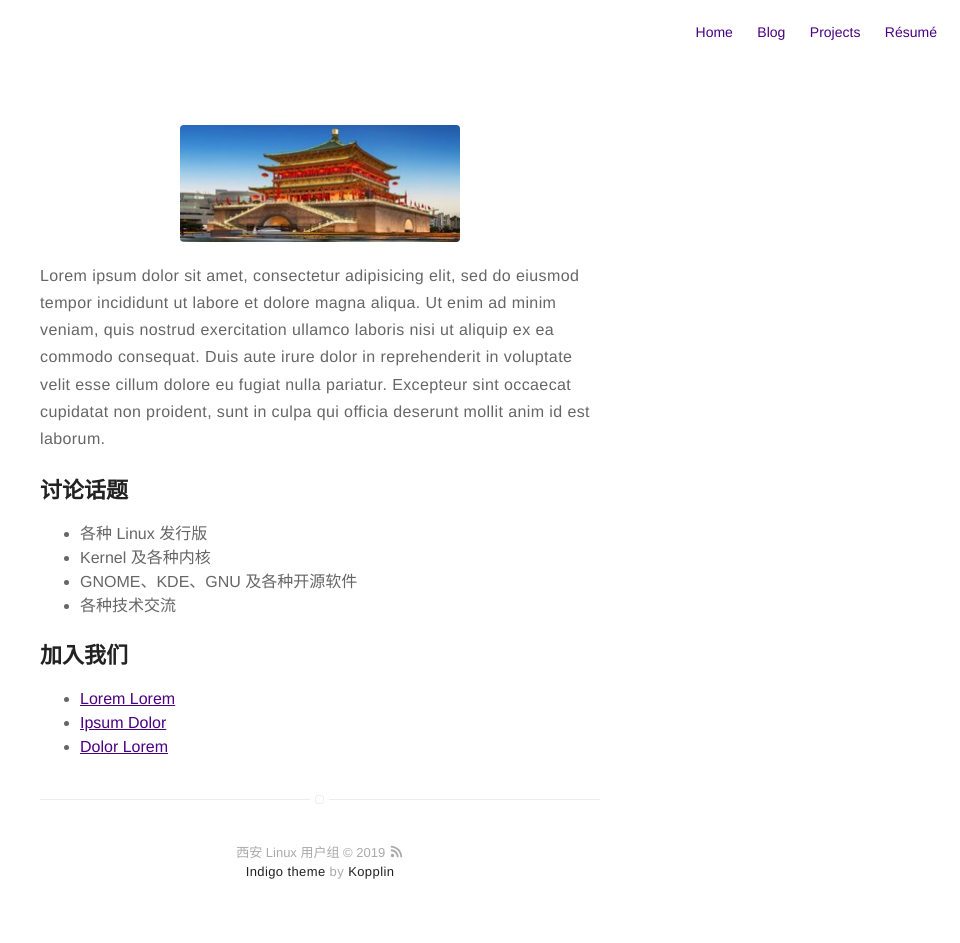
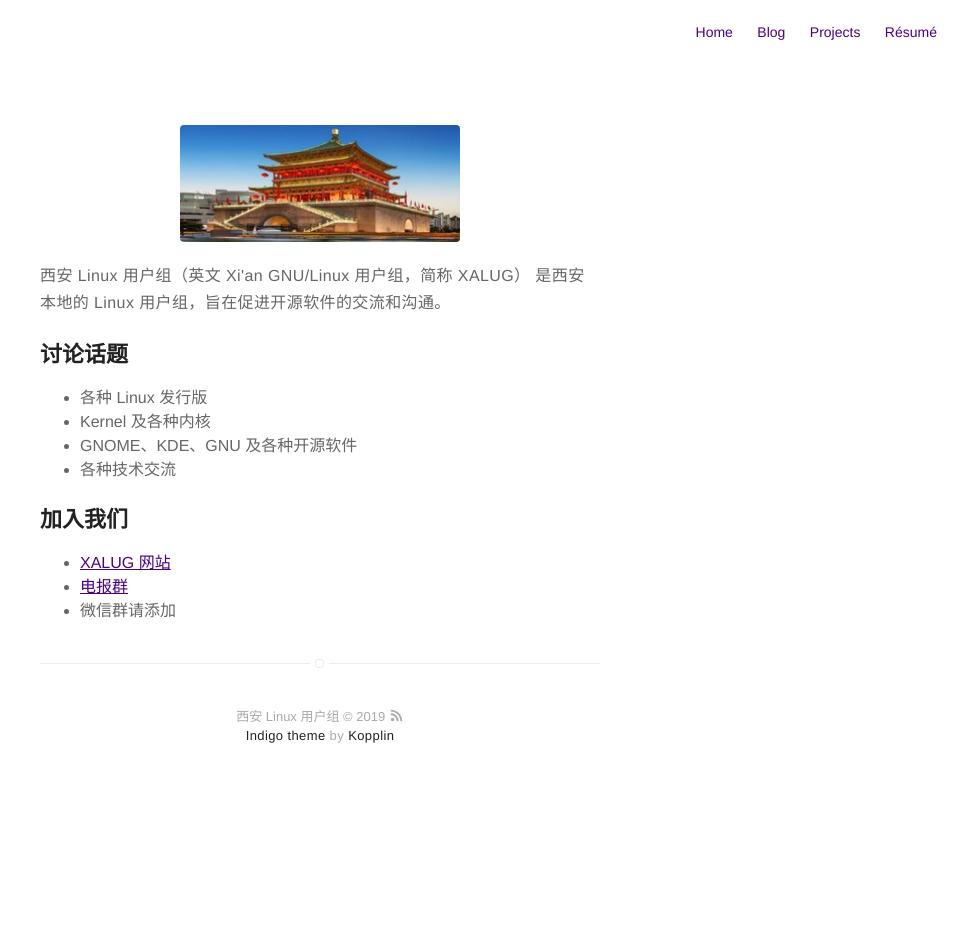
Before and after one commit to LinuxStory/xalug, a Jekyll site: the page built from about.md, in a window 1280 px wide. Shown: the whole page, without its empty margins (320-1280 px from the left). Built offline with Jekyll 4.4.1, drawn with Linux system fonts in a browser that asks for light colours; after the commit the page ends 900 px from its top, so only the background shows below that.

Commit message:
Update about.md

```diff
--- a/about.md
+++ b/about.md
@@ -4,12 +4,7 @@ layout: page
 ---
 ![Profile Image]({{ site.url }}/{{ site.picture }})
 
-<p>Lorem ipsum dolor sit amet, consectetur adipisicing elit, sed do eiusmod
-tempor incididunt ut labore et dolore magna aliqua. Ut enim ad minim veniam,
-quis nostrud exercitation ullamco laboris nisi ut aliquip ex ea commodo
-consequat. Duis aute irure dolor in reprehenderit in voluptate velit esse
-cillum dolore eu fugiat nulla pariatur. Excepteur sint occaecat cupidatat non
-proident, sunt in culpa qui officia deserunt mollit anim id est laborum.</p>
+<p>西安 Linux 用户组（英文 Xi'an GNU/Linux 用户组，简称 XALUG） 是西安本地的 Linux 用户组，旨在促进开源软件的交流和沟通。</p>
 
 <h2>讨论话题</h2>
 
@@ -23,7 +18,7 @@ proident, sunt in culpa qui officia deserunt mollit anim id est laborum.</p>
 <h2>加入我们</h2>
 
 <ul>
-	<li><a href="https://github.com/">Lorem Lorem</a></li>
-	<li><a href="https://github.com/">Ipsum Dolor</a></li>
-	<li><a href="https://github.com/">Dolor Lorem</a></li>
+	<li><a href="https://xalug.org/">XALUG 网站</a></li>
+	<li><a href="https://t.me/xalug">电报群</a></li>
+	<li>微信群请添加</li>
 </ul>
```
